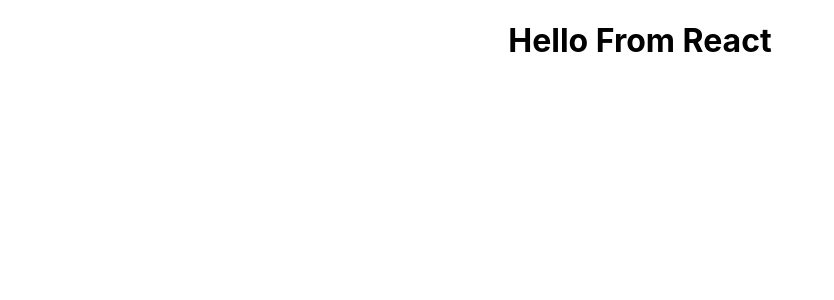
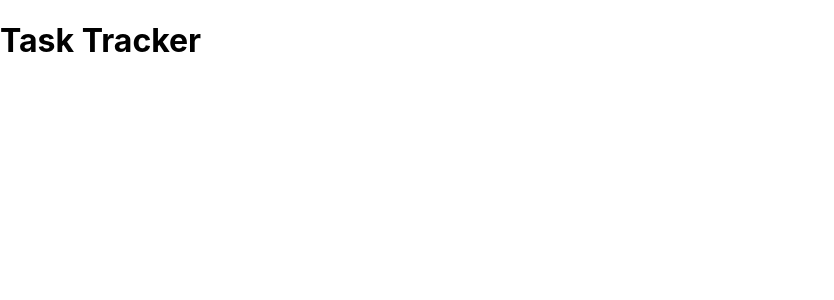
Before and after one commit to Aryamaan23/React-23, a React (Create React App) app in the folder task-tracker/: page / in a window 1280 px wide. Shown: the top 300 px of the page, without its empty margins (0-834 px from the left). Built offline with nearby package versions, Linux system fonts and the light colour scheme.

Commit message:
Component-Props

```diff
--- a/task-tracker/src/App.js
+++ b/task-tracker/src/App.js
@@ -1,13 +1,19 @@
 //eslint-disable-next-line
 import logo from './logo.svg';
 import './App.css';
+import React from 'react';
+import Header from './components/Header'
 
 function App() {
+  // eslint-disable-next-line
+  const name='Aryamaan'
+  // eslint-disable-next-line
+  const x=true
   return (
-    <div className="App">
-      <h1>Hello From React</h1>
+    <div className="container">
+      <Header />
+    </div>
 
-    </div>
   );
 }
 
--- /dev/null
+++ b/task-tracker/src/components/Header.js
@@ -0,0 +1,13 @@
+const Header = ({title}) => {
+    return (
+       <header>
+           <h1>{title}</h1>
+       </header>
+    )
+}
+
+Header.defaultProps={
+    title:'Task Tracker'
+}
+
+export default Header
```
